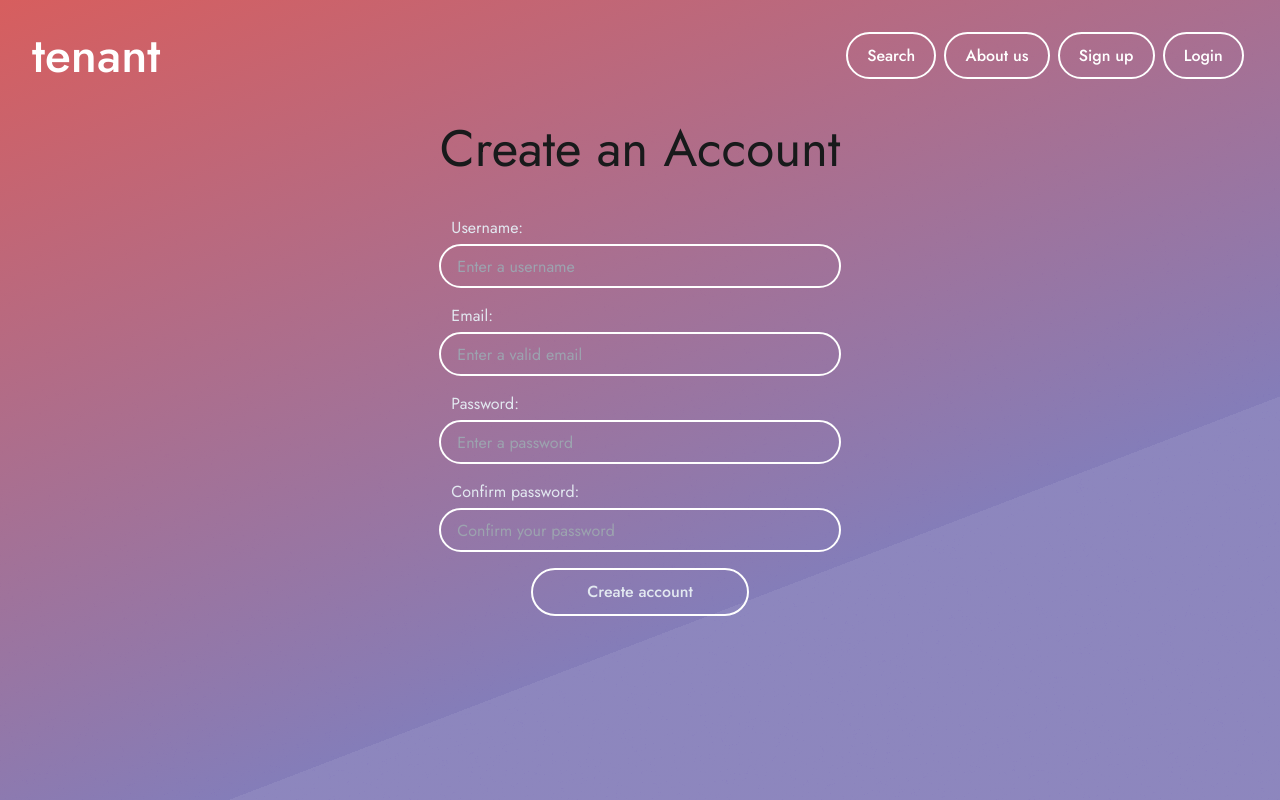
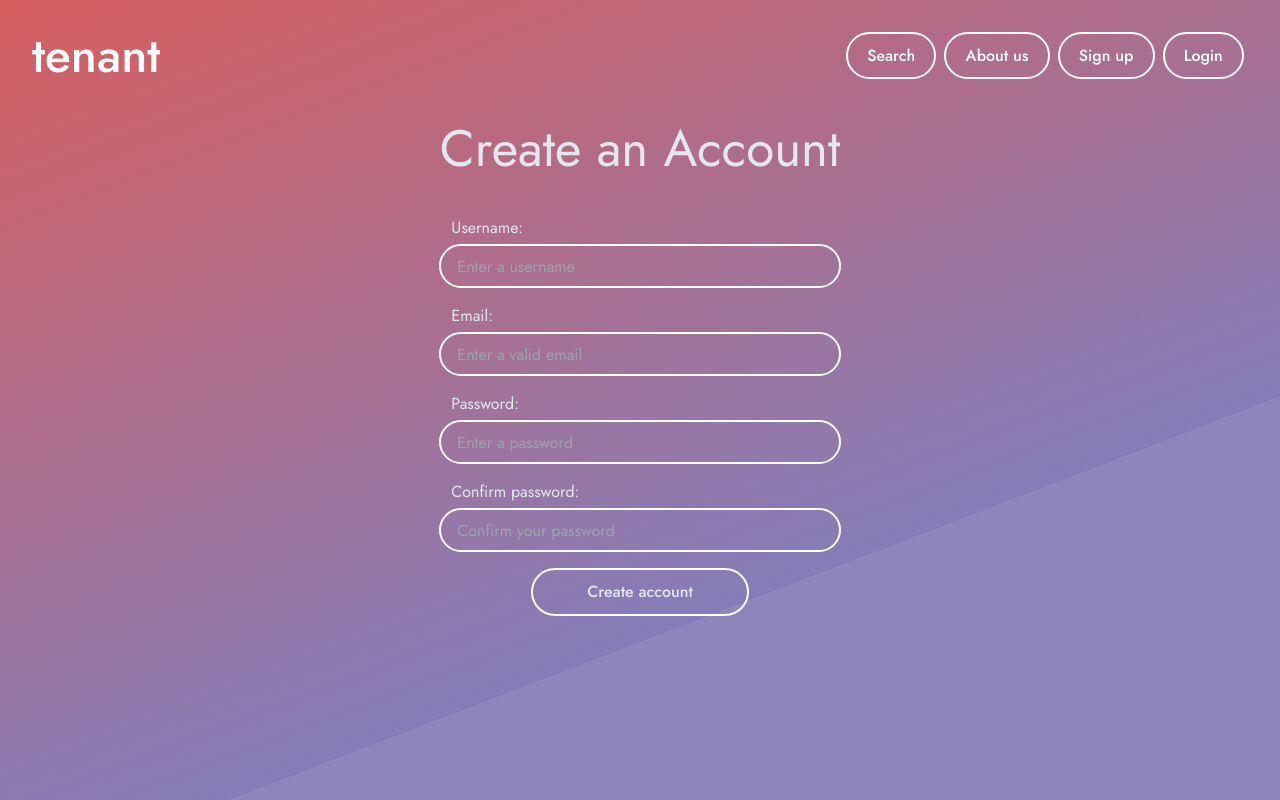
Before and after one commit to garrickhenne/tenant, a React (Vite) app in the folder frontend/: page /signup in a window 1280 px wide. Built offline with nearby package versions, Linux system fonts and the light colour scheme.

Commit message:
Change create an account header to be white.

```diff
--- a/frontend/src/routes/Signup.jsx
+++ b/frontend/src/routes/Signup.jsx
@@ -4,7 +4,7 @@ const Signup = () => {
 
   return (
     <main>
-      <h1>Create an Account</h1>
+      <h1 className="text-slate-200">Create an Account</h1>
 
       <SignupForm />
     </main>
```
